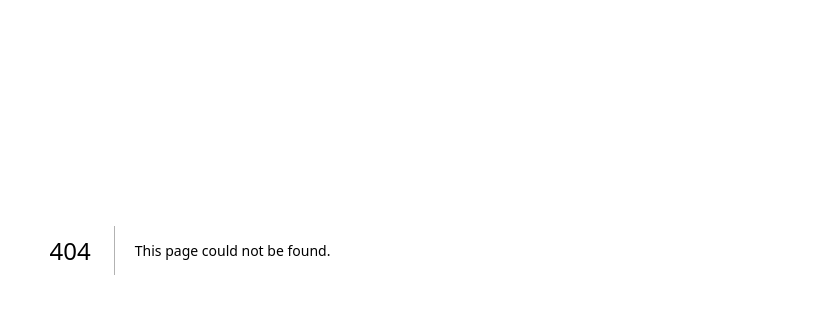
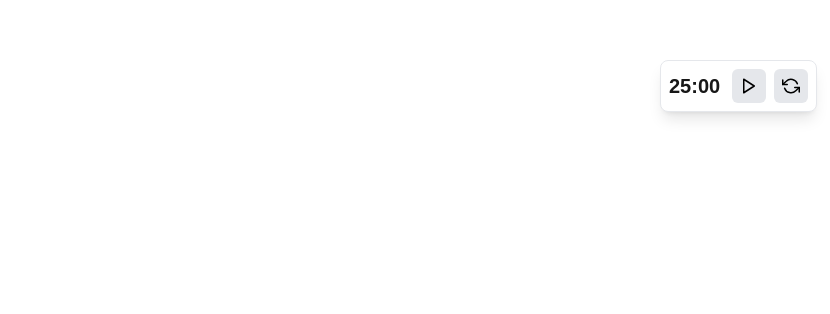
Before and after one commit to asissharma/IAmHere, a Next.js app: page /components/PomodoroTimer in a window 1280 px wide. Before the commit this address had no page. Shown: the part 150-464 px from the top of the page, without its empty margins (450-1280 px from the left). Built offline with nearby package versions, Linux system fonts and the light colour scheme.

Commit message:
the ui enhanvcement

```diff
--- a/pages/Home.tsx
+++ b/pages/Home.tsx
@@ -8,6 +8,7 @@ import { motion } from 'framer-motion';
 import { FiFileText, FiCode, FiUpload, FiCalendar, FiArrowRight, FiMic } from 'react-icons/fi';
 import { useState, useEffect } from 'react';
 import { FaIceCream } from 'react-icons/fa';
+import PomodoroTimer from './components/PomodoroTimer';
 
 const sections = {
   dashboard: <Dashboard />,
@@ -77,7 +78,6 @@ const Home: NextPage = () => {
           <div className="flex items-center justify-between space-x-4 w-full">
             <div className="flex items-center space-x-4">
               <h1 className="text-2xl font-bold">
-                {/* <span className='p-4 w-16 h-16 bg-white-400 text-black rounded-full shadow transition-transform transform hover:scale-110'>19</span>  */}
                 <span className='flex items-center px-4 py-2 bg-orange-500 text-white rounded-full'>{currentDate}</span>
               </h1>
             </div>
@@ -111,6 +111,9 @@ const Home: NextPage = () => {
           {sections[activeSection]}
         </motion.main>
       </motion.div>
+
+      {/* Draggable Pomodoro Timer */}
+      <PomodoroTimer />
     </motion.div>
   );
 };
--- a/pages/components/DsaPrac.tsx
+++ b/pages/components/DsaPrac.tsx
@@ -3,6 +3,8 @@ import MonacoEditor from '@monaco-editor/react';
 import { FiPlayCircle, FiSave } from 'react-icons/fi';
 import axios from 'axios';
 import { motion, AnimatePresence } from 'framer-motion';
+import ResizableCard from './ResizableCard';
+import {Doughnut} from 'react-chartjs-2';
 
 interface Question {
   _id: string;
@@ -118,7 +120,7 @@ const DSAPlayground: React.FC = () => {
   const fetchAiSolution = async () => {
     if (!tag || !dailyQuestions[currentQuestionIndex]) return;
 
-    const prompt = `${tag}: ${dailyQuestions[currentQuestionIndex].problem} ${code} ${userPrompt}`;
+    const prompt = `${tag}: ${dailyQuestions[currentQuestionIndex].problem} ${code} ${userPrompt} in js`;
 
     try {
       const { data } = await axios.post('/api/chat', {
@@ -153,24 +155,36 @@ const DSAPlayground: React.FC = () => {
     }
   };
 
+  const doughnutData = {
+    labels: ['Easy', 'Medium', 'Hard'],
+    datasets: [
+      {
+        data: [progress.easy, progress.medium, progress.hard],
+        backgroundColor: ['#36A2EB', '#FF6384', '#FFCE56'],
+        hoverBackgroundColor: ['#36A2EB', '#FF6384', '#FFCE56'],
+      },
+    ],
+  };
+
   return (
     <div className="min-h-screen bg-gradient-to-b from-gray-100 via-white to-gray-200">
       <div className="max-w-7xl mx-auto p-4">
         <div className="flex space-x-6">
           <div className="flex-1">
+          <div className='flex flex-row w-full space-x-4 p-2'> {/* Use space-x-4 for spacing between cards */}
             <motion.div
               key={currentQuestionIndex}
               initial={{ opacity: 0, rotateY: 90 }}
               animate={{ opacity: 1, rotateY: 0 }}
               exit={{ opacity: 0, rotateY: -90 }}
               transition={{ duration: 0.5 }}
-              className="mb-6 p-4 bg-white shadow-lg rounded-md"
+              className="flex-1 mb-6 p-6 bg-white shadow-lg rounded-md" // Use flex-1 to make the question card larger
             >
               <h2 className="text-xl font-semibold text-gray-800 mb-2">Today's Question</h2>
               <div className="mb-3">
                 <label className="block text-sm font-medium text-gray-700">Question</label>
                 <input
-                  className="w-full p-2 border rounded-md focus:outline-none focus:ring-2 focus:ring-blue-500"
+                  className="w-full p-3 border rounded-md focus:outline-none focus:ring-2 focus:ring-blue-500"
                   value={dailyQuestions[currentQuestionIndex]?.problem || 'Loading...'}
                   readOnly
                 />
@@ -180,7 +194,7 @@ const DSAPlayground: React.FC = () => {
                   <label className="block text-sm font-medium text-gray-700">Topic</label>
                   <input
                     type="text"
-                    className="w-full p-2 border rounded-md focus:outline-none focus:ring-2 focus:ring-blue-500"
+                    className="w-full p-3 border rounded-md focus:outline-none focus:ring-2 focus:ring-blue-500"
                     value={dailyQuestions[currentQuestionIndex]?.topic || 'Loading...'}
                     readOnly
                   />
@@ -189,7 +203,7 @@ const DSAPlayground: React.FC = () => {
                   <label className="block text-sm font-medium text-gray-700">Difficulty</label>
                   <input
                     type="text"
-                    className="w-full p-2 border rounded-md focus:outline-none focus:ring-2 focus:ring-blue-500"
+                    className="w-full p-3 border rounded-md focus:outline-none focus:ring-2 focus:ring-blue-500"
                     value={dailyQuestions[currentQuestionIndex]?.difficulty || 'Loading...'}
                     readOnly
                   />
@@ -197,12 +211,21 @@ const DSAPlayground: React.FC = () => {
               </div>
               <button
                 onClick={flipToNextQuestion}
-                className="w-full py-1.5 px-4 bg-gray-200 text-gray-700 rounded-md hover:bg-gray-300 focus:outline-none focus:ring-2 focus:ring-blue-500"
+                className="w-full py-2 px-4 bg-gray-200 text-gray-700 rounded-md hover:bg-gray-300 focus:outline-none focus:ring-2 focus:ring-blue-500"
               >
                 Next Question
               </button>
             </motion.div>
 
+            <div className="mb-6 p-4 bg-white shadow-lg rounded-md flex-none w-1/4"> {/* Adjusted size for progress card */}
+              <h2 className="text-xl font-semibold text-gray-800 mb-4">Progress Tracker</h2>
+              <div className="grid grid-cols-1 gap-4 mb-4"> {/* Single column layout */}
+                <Doughnut data={doughnutData} />
+              </div>
+            </div>
+          </div>
+
+            <ResizableCard>
               <div className="mb-6 p-6 bg-white shadow-lg rounded-md">
                 <h2 className="text-2xl font-semibold text-gray-800 mb-4">Code Editor</h2>
                 <MonacoEditor
@@ -232,6 +255,7 @@ const DSAPlayground: React.FC = () => {
                   </button>
                 </div>
               </div>
+            </ResizableCard>
 
             <motion.div
               key={output}
@@ -249,28 +273,17 @@ const DSAPlayground: React.FC = () => {
           </div>
 
           <div className="w-1/3 space-y-6">
-            <div className="p-6 bg-white shadow-lg rounded-md">
-              <h2 className="text-2xl font-semibold text-gray-800 mb-4">Progress Tracker</h2>
-              <div className="grid grid-cols-2 gap-4 mb-4">
-                <ProgressBar value={progress.easy} label="Easy Problems" />
-                <ProgressBar value={progress.medium} label="Medium Problems" />
+            <ResizableCard>
+              <div className="mb-1 p-2 bg-white shadow-lg rounded-md">
+                <h2 className="text-center border border-black rounded-md text-xl font-semibold text-gray-800 mb-1">AI Suggested Solution</h2>
+                <div className="mt-4 p-4 border rounded-md max-h-64  overflow-y-auto bg-gray-100">
+                  <h3 className="font-semibold text-gray-800">Suggested Solution:</h3>
+                  <div
+                    className="whitespace-pre-wrap overflow-hidden break-words" // Added break-words to prevent overflow
+                    dangerouslySetInnerHTML={{ __html: aiSolution || 'AI solution will appear here...' }}
+                  />
                 </div>
-              <ProgressBar value={progress.hard} label="Hard Problems" />
-            </div>
-
-            <div className="mb-6 p-6 bg-white shadow-lg rounded-md">
-              <h2 className="text-2xl font-semibold text-gray-800 mb-4">AI Suggested Solution</h2>
-
-              {/* Textarea for User Input */}
-              <textarea
-                className="w-full p-3 border rounded-md h-24 focus:outline-none focus:ring-2 focus:ring-blue-500 mb-4"
-                placeholder="Enter your prompt here..."
-                value={userPrompt}
-                onChange={(e) => setUserPrompt(e.target.value)}
-              />
-
-              <div className="mt-4">
-                <label className="block text-sm font-medium text-gray-700">Select a Tag:</label>
+                <div className="m-4">
                   <select
                     value={tag}
                     onChange={(e) => setTag(e.target.value)}
@@ -283,24 +296,23 @@ const DSAPlayground: React.FC = () => {
                     <option value="solve">Solve</option>
                   </select>
                 </div>
-
+                {/* Textarea for User Input */}
+                <div className='flex items-center justify-center mb-4'> {/* Add margin-bottom for spacing */}
+                  <input
+                    className="flex-grow p-2 border rounded-md focus:outline-none focus:ring-2 focus:ring-blue-500 mr-2" // Add right margin for spacing
+                    placeholder="Enter your prompt here..."
+                    value={userPrompt}
+                    onChange={(e) => setUserPrompt(e.target.value)}
+                  />
                   <button
                     onClick={fetchAiSolution}
-                className="mt-4 w-full py-2 px-4 bg-blue-600 text-white rounded-md hover:bg-blue-700 transition"
+                    className="py-2 px-4 text-white bg-blue-600 rounded-md hover:bg-blue-700 transition"
                   >
-                Get AI Solution
+                    {loading ? <span>Loading...</span> : <FiPlayCircle className="w-5 h-5" />}
                   </button>
-
-              {/* AI Suggested Solution Display */}
-              <div className="mt-4 p-4 border rounded-md h-32 overflow-y-auto bg-gray-100">
-                <h3 className="font-semibold text-gray-800">Suggested Solution:</h3>
-                <div
-                  className="whitespace-pre-wrap"
-                  dangerouslySetInnerHTML={{ __html: aiSolution || 'AI solution will appear here...' }}
-                />
                 </div>
               </div>
-
+            </ResizableCard>
 
             <div className="p-6 bg-white shadow-lg rounded-md">
               <h3 className="text-2xl font-semibold text-gray-800 mb-4">Recently Solved</h3>
--- a/pages/components/LearningPathsAndGoals.tsx
+++ b/pages/components/LearningPathsAndGoals.tsx
@@ -3,6 +3,7 @@ import Editor from '@monaco-editor/react';
 import { ToastContainer, toast } from 'react-toastify';
 import 'react-toastify/dist/ReactToastify.css';
 import { motion, AnimatePresence } from 'framer-motion';
+import ResizableCard from './ResizableCard';
 
 // Define the interfaces for Document and Topic
 interface IDocument {
@@ -326,7 +327,7 @@ const fetchTopic = async () => {
       <div className="grid grid-cols-4 gap-6">
         <div className='col-span-1'>
             {/* Documentation, Resource URLs */}
-          <div className="bg-green-200 mb-4 p-6 max-h-96 overflow-y-scroll scrollabler scrollable-hover rounded-lg shadow-md hover:shadow-lg transition-shadow duration-300">
+            <div className="bg-green-200 mb-1 p-6 max-h-96 overflow-y-scroll scrollabler scrollable-hover rounded-lg shadow-md hover:shadow-lg transition-shadow duration-300">
               <div className="prose max-w-full">
                 <h3 className="text-lg font-semibold mb-2 mt-4">Resource URLs</h3>
                 {resourceUrls.split('\n').map((url, index) => (
@@ -356,7 +357,7 @@ const fetchTopic = async () => {
                 )}
               </div>
             </div>
-
+          <ResizableCard>
             <div className="bg-gray-200 p-6 rounded-lg shadow-md hover:shadow-lg transition-shadow duration-300">
               <h2 className="text-lg font-semibold mb-4 text-gray-800">Resource URLs</h2>
               <textarea
@@ -373,8 +374,10 @@ const fetchTopic = async () => {
                 <i className="fas fa-save"></i> Save URLs
               </button>
             </div>
+          </ResizableCard>
         </div>
         <div className='col-span-2 max-h-96 overflow-y-scroll scrollabler scrollable-hover bg-white rounded-lg shadow-md hover:shadow-lg transition-shadow duration-300'>
+          <ResizableCard>
             <div className="bg-white rounded-lg p-4 w-full relative overflow-hidden">
               <div className="overflow-auto">
                 <h2 className="text-xl mb-4">Content</h2>
@@ -402,10 +405,13 @@ const fetchTopic = async () => {
                 )}
               </div>
             </div>
+          </ResizableCard>
         </div>
         <div className='col-span-1'>
+
           {/* AI Assistant Chat */}
-          <div className="mb-5 max-h-96 h-48 overflow-y-scroll scrollabler scrollable-hover bg-white p-4 rounded-lg shadow-md">
+          <ResizableCard>
+            <div className="mb-1 max-h-96 h-48 overflow-y-scroll scrollabler scrollable-hover bg-white p-4 rounded-lg shadow-md">
               <h3 className="text-md font-semibold mb-2">Chat with AI</h3>
 
               {/* Tag Selection */}
@@ -463,11 +469,12 @@ const fetchTopic = async () => {
                 </div>
               </div>
             </div>
-
+          </ResizableCard>
 
           {/* Add Note */}
-          <div className="bg-gray-200 p-6 rounded-lg shadow-md hover:shadow-lg transition-shadow duration-300">
-            <h2 className="text-lg font-semibold mb-4 text-gray-800">Add Note</h2>
+          <ResizableCard>
+            <div className="bg-gray-200 p-2 rounded-lg shadow-md hover:shadow-lg transition-shadow duration-300">
+              <h2 className="text-lg m-2 text-center font-semibold border border-black text-gray-800">Add Note</h2>
               <input
                 type="text"
                 value={documentName}
@@ -484,11 +491,12 @@ const fetchTopic = async () => {
               />
               <button
                 onClick={handleNoteSave}
-              className="mt-4 bg-blue-500 text-white rounded px-4 py-2 hover:bg-blue-600 transition-colors duration-300"
+                className="mt-1 bg-blue-500 text-white rounded p-1 hover:bg-blue-600 transition-colors duration-300"
               >
-              Save Note
+                Save
               </button>
             </div>
+          </ResizableCard>
         </div>
       </div>
       {topic && (
--- /dev/null
+++ b/pages/components/PomodoroTimer.tsx
@@ -0,0 +1,110 @@
+import React, { useState, useEffect, useRef } from 'react';
+import { FiPlay, FiPause, FiRefreshCcw } from 'react-icons/fi';
+import { motion } from 'framer-motion'; // Importing Framer Motion
+
+const PomodoroTimer: React.FC = () => {
+  const [isActive, setIsActive] = useState(false);
+  const [timeLeft, setTimeLeft] = useState(1500); // 25 minutes in seconds
+  const timerRef = useRef<NodeJS.Timeout | null>(null);
+  const [position, setPosition] = useState({ top: 0, left: 0 });
+
+  // Set initial position after the component mounts (only runs on the client side)
+  useEffect(() => {
+    if (typeof window !== 'undefined') {
+      setPosition({ top: window.innerHeight - 590, left: window.innerWidth - 170 });
+    }
+  }, []);
+
+  // Drag functionality
+  const handleDrag = (e: React.MouseEvent<HTMLDivElement, MouseEvent>) => {
+    const shiftX = e.clientX - position.left;
+    const shiftY = e.clientY - position.top;
+
+    const moveAt = (pageX: number, pageY: number) => {
+      setPosition({ top: pageY - shiftY, left: pageX - shiftX });
+    };
+
+    const onMouseMove = (e: MouseEvent) => {
+      moveAt(e.pageX, e.pageY);
+    };
+
+    const onMouseUp = () => {
+      document.removeEventListener('mousemove', onMouseMove);
+      document.removeEventListener('mouseup', onMouseUp);
+    };
+
+    document.addEventListener('mousemove', onMouseMove);
+    document.addEventListener('mouseup', onMouseUp);
+  };
+
+  // Timer logic
+  useEffect(() => {
+    if (isActive) {
+      timerRef.current = setInterval(() => {
+        setTimeLeft((prev) => {
+          if (prev <= 0) {
+            clearInterval(timerRef.current!);
+            setIsActive(false); // Stop the timer when it reaches 0
+            return 0;
+          }
+          return prev - 1;
+        });
+      }, 1000);
+    } else {
+      clearInterval(timerRef.current!);
+    }
+
+    return () => clearInterval(timerRef.current!);
+  }, [isActive]);
+
+  const formatTime = (seconds: number) => {
+    const minutes = Math.floor(seconds / 60);
+    const secs = seconds % 60;
+    return `${String(minutes).padStart(2, '0')}:${String(secs).padStart(2, '0')}`;
+  };
+
+  const handleStartPause = () => {
+    setIsActive(!isActive); // Toggle start/pause
+  };
+
+  const handleReset = () => {
+    setIsActive(false);
+    setTimeLeft(1500); // Reset to 25 minutes
+  };
+
+  return (
+    <motion.div
+      className="fixed z-50 p-2 bg-white border rounded-lg shadow-lg cursor-move flex items-center justify-between"
+      style={{ top: `${position.top}px`, left: `${position.left}px`}} // Compact design
+      onMouseDown={handleDrag}
+      initial={{ opacity: 0, scale: 0.5 }} // Initial animation state
+      animate={{ opacity: 1, scale: 1 }} // Animate to visible and full size
+      transition={{ duration: 0.5, ease: 'easeOut' }} // Animation duration and ease
+    >
+      {/* Time Display */}
+      <div className="text-xl font-bold mr-3">{formatTime(timeLeft)}</div>
+
+      {/* Inline Controls */}
+      <div className="flex items-center space-x-2">
+        <motion.button
+          onClick={handleStartPause}
+          className="text-lg p-2 rounded-md transition bg-gray-200 hover:bg-gray-300 text-black"
+          whileHover={{ scale: 1.1 }} // Scale up on hover
+          whileTap={{ scale: 0.95 }} // Scale down slightly on click
+        >
+          {isActive ? <FiPause /> : <FiPlay />}
+        </motion.button>
+        <motion.button
+          onClick={handleReset}
+          className="text-lg p-2 rounded-md transition bg-gray-200 hover:bg-gray-300 text-black"
+          whileHover={{ scale: 1.1 }} // Scale up on hover
+          whileTap={{ scale: 0.95 }} // Scale down slightly on click
+        >
+          <FiRefreshCcw />
+        </motion.button>
+      </div>
+    </motion.div>
+  );
+};
+
+export default PomodoroTimer;
--- /dev/null
+++ b/pages/components/ResizableCard.tsx
@@ -0,0 +1,49 @@
+import React, { useState } from 'react';
+import { FaExpand, FaCompress, FaUndoAlt, FaExternalLinkAlt } from 'react-icons/fa';
+
+interface ResizableCardProps {
+    children: React.ReactNode; // Content inside the card
+}
+
+const ResizableCard: React.FC<ResizableCardProps> = ({ children }) => {
+    const [isScaled, setIsScaled] = useState(false);
+    const [isFullSize, setIsFullSize] = useState(false);
+
+    const handleScale = () => {
+        setIsScaled(!isScaled);
+        if (isFullSize) setIsFullSize(false); // Reset full size if card is scaled
+    };
+
+    const handleFullSize = () => {
+        setIsFullSize(!isFullSize);
+        if (isScaled) setIsScaled(false); // Reset scale if card is full size
+    };
+
+    return (
+        <div
+            className={`resizable-card transition-transform duration-500 ease-in-out
+                ${isScaled ? 'resizable-card--scaled' : ''}
+                ${isFullSize ? 'resizable-card--fullsize' : ''}`}
+        >
+            <div className="resizable-card__content">
+                {children}
+            </div>
+            <div className="resizable-card__buttons flex space-x-2 justify-end">
+                <button
+                    className="resizable-card__button bg-blue-500 text-white py-1 px-3 rounded-md hover:bg-blue-600 transition-colors duration-300 flex items-center"
+                    onClick={handleScale}
+                >
+                    {isScaled ? <FaUndoAlt /> : <FaExternalLinkAlt />}
+                </button>
+                <button
+                    className="resizable-card__button bg-green-500 text-white py-1 px-3 rounded-md hover:bg-green-600 transition-colors duration-300 flex items-center"
+                    onClick={handleFullSize}
+                >
+                    {isFullSize ? <FaCompress /> : <FaExpand />}
+                </button>
+            </div>
+        </div>
+    );
+};
+
+export default ResizableCard;
--- a/pages/index.tsx
+++ b/pages/index.tsx
@@ -13,11 +13,11 @@ const Index: NextPage = () => {
 
   return (
     <div>
-      {!isAuthenticated ? (
+      {/* {!isAuthenticated ? (
         <Auth onSuccess={handleAuthenticationSuccess} />
-      ) : (
+      ) : ( */}
         <Home />
-      )}
+      {/* )}   */}
     </div>
   );
 };
--- a/styles/globals.css
+++ b/styles/globals.css
@@ -130,3 +130,50 @@ body {
   background: rgba(0, 0, 0, 0.1); /* color of the scrollbar track */
   border-radius: 10px; /* roundness of the scrollbar track */
 }
+.resizable-card {
+  position: relative;
+  border: 1px solid #ddd;
+  border-radius: 8px;
+  overflow: hidden;
+  padding: 0.3rem;
+  background-color: white;
+}
+
+.resizable-card--scaled {
+  transform: scale(0.8);
+  z-index: 100;
+  box-shadow: 0px 10px 20px rgba(0, 0, 0, 0.15); /* Adds more depth */
+  position: absolute;
+  overflow-y: scroll;
+  overflow-x: hidden;
+  max-height: 80vh;
+  max-width: 100vw;
+  left: 0;
+  right: 0;
+  margin: 0 auto;
+  transition: transform 0.3s ease, box-shadow 0.3s ease;
+}
+
+
+.resizable-card--fullsize {
+  position: fixed;
+  top: 0;
+  left: 0;
+  width: 100%;
+  height: 100%;
+  padding: 2rem;
+  z-index: 100;
+  background-color: white;
+  overflow-y: auto;
+}
+
+.resizable-card__buttons {
+  margin-top: 0.5rem;
+}
+
+@media (max-width: 768px) {
+  .resizable-card--scaled {
+    transform: scale(1.1); /* Slightly smaller scale for mobile */
+    max-height: 70vh; /* Reduce height on smaller screens */
+  }
+}
```
Also changed, not shown: 1 other file (tests, documents, lock files or other folders). Lines whose indentation alone changed are shown as unchanged.
